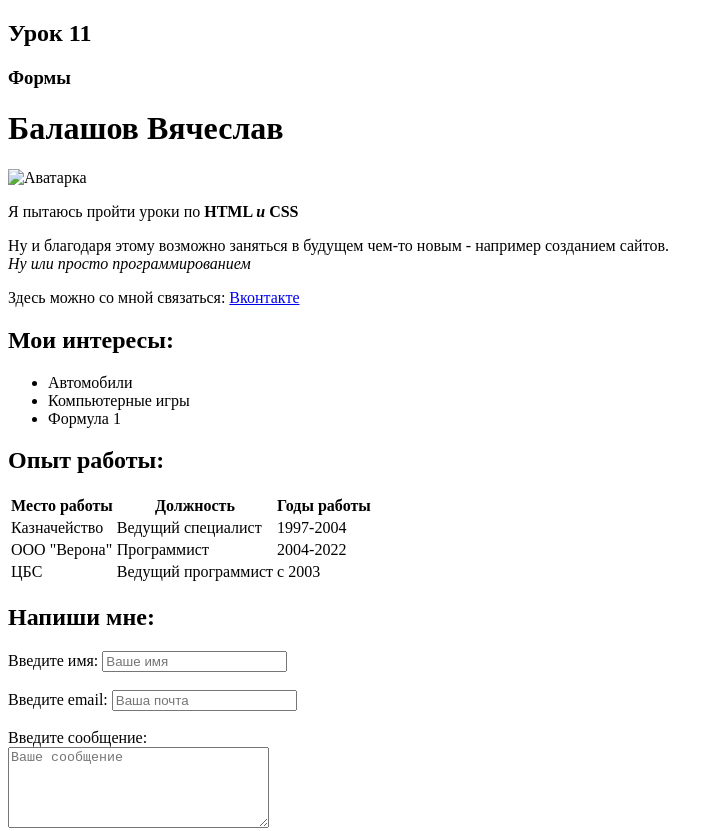
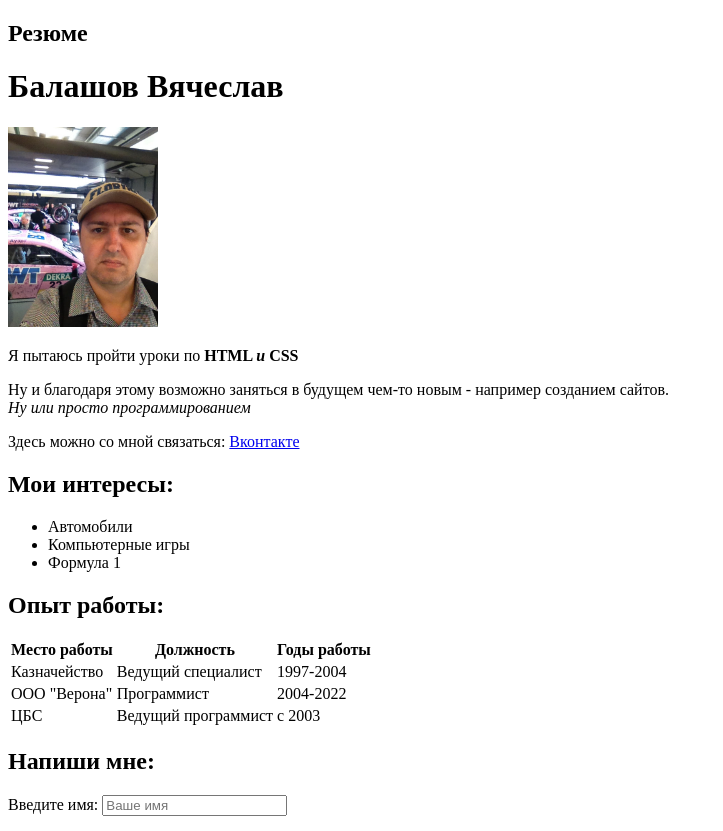
Before and after one commit to LuckyStarr13/html-css-learning, a plain HTML site: page index.html in a window 1280 px wide. Shown: the top 831 px of the page, without its empty margins (0-723 px from the left). Drawn offline with Linux system fonts and the light colour scheme.

Commit message:
Update index.html

```diff
--- a/index.html
+++ b/index.html
@@ -6,13 +6,12 @@
     <meta name="viewport" content="width=device-width, initial-scale=1.0">
     <meta name="keywords" content="html, css, resume, learning">
     <meta name="description" content="Выполняем задания по созданию сайта-резюме">
-    <title>Урок 11</title>
+    <title>Резюме</title>
 </head>
 <body>
-    <h2>Урок 11</h2>
-    <h3>Формы</h3>
+    <h2>Резюме</h2>
     <h1>Балашов Вячеслав</h1>
-    <img src="img//avatar.jpg" width="150" alt="Аватарка">
+    <img src="img/avatar.jpg" width="150" alt="Аватарка">
     <p>Я пытаюсь пройти уроки по <strong>HTML <em>и</em> CSS</strong> </p>
     <p>Ну и благодаря этому возможно заняться в будущем чем-то новым - например созданием сайтов. <br><em>Ну или просто программированием</em></p>
     <p>Здесь можно со мной связаться: <a href="https://vk.com/luckystarr13" target="_blank">Вконтакте</a></p>
```
